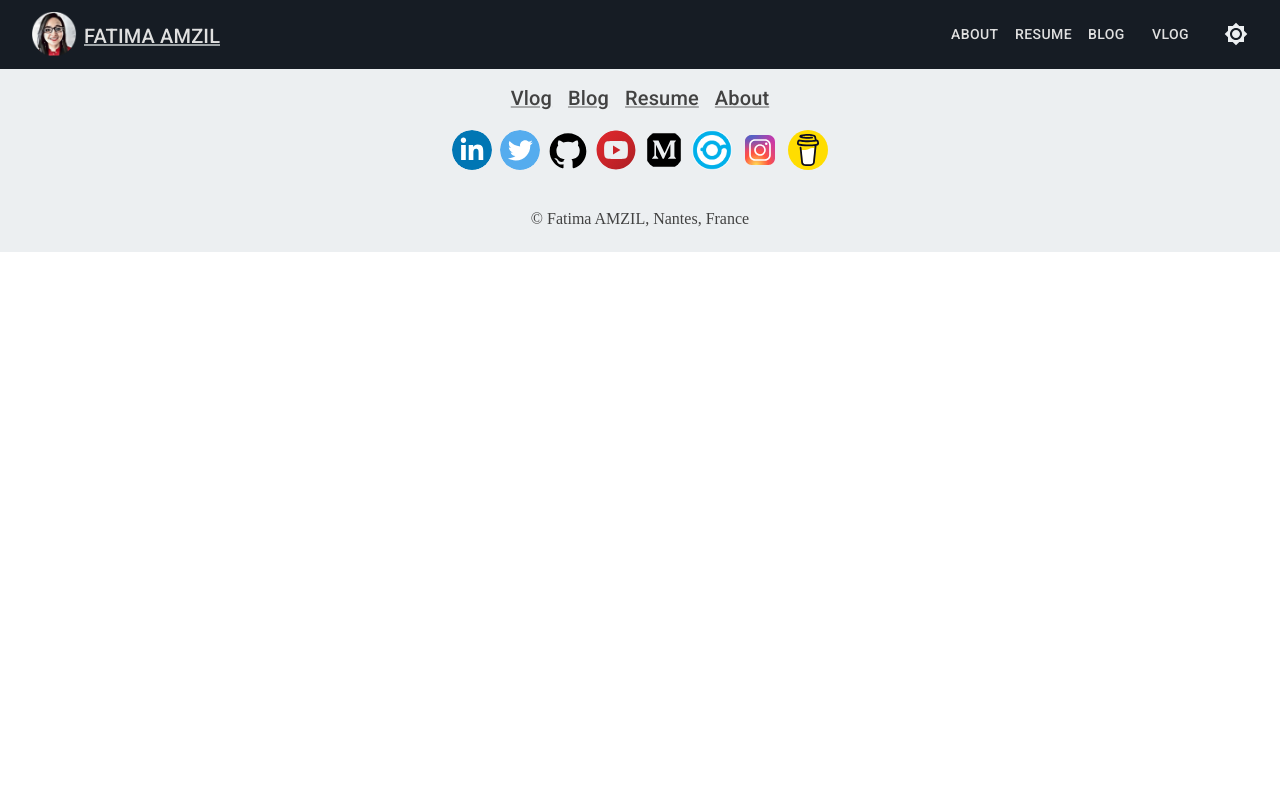
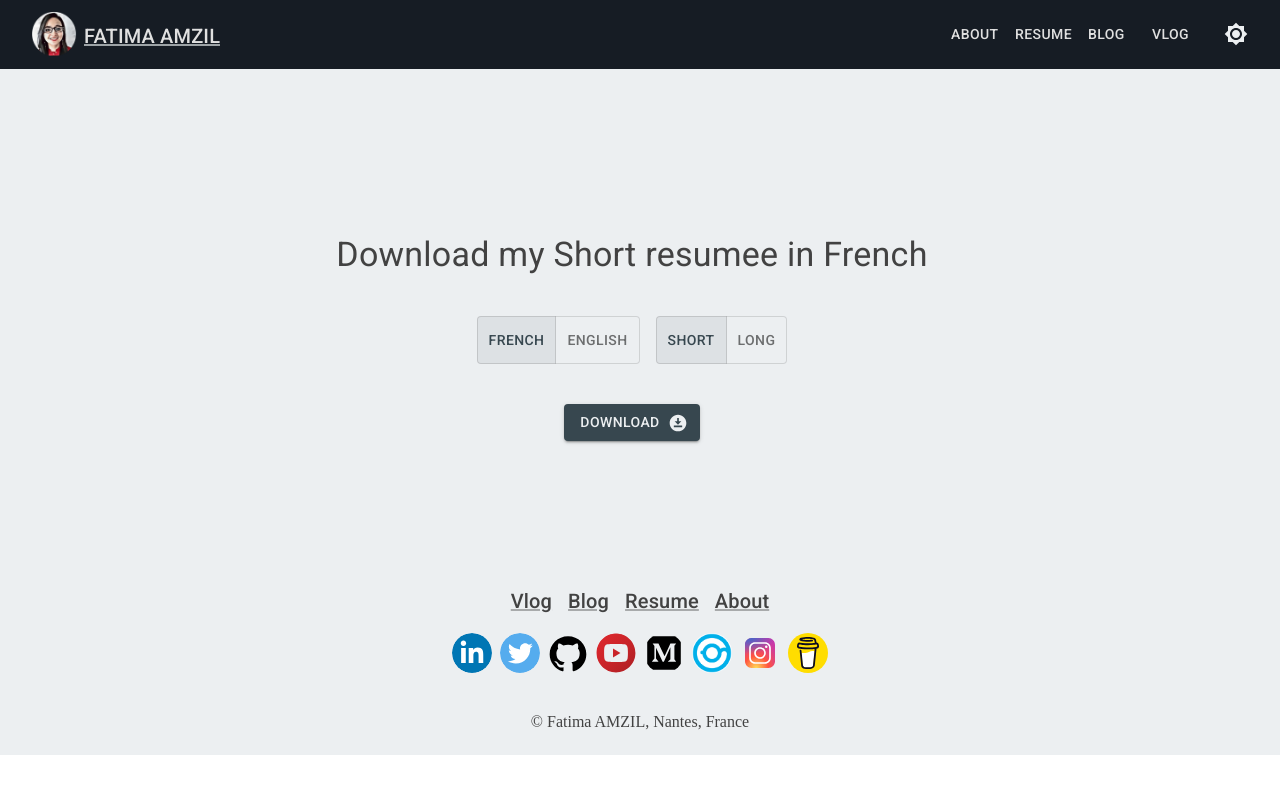
Before and after one commit to famzila/official-website, a React (Create React App) app: page /resume in a window 1280 px wide. Shown: the top 794 px of the page. Built offline with nearby package versions, Linux system fonts and the light colour scheme.

Commit message:
Resume page

```diff
--- a/src/App.js
+++ b/src/App.js
@@ -1,14 +1,17 @@
 import * as React from "react";
+import { BrowserRouter, Route, Routes } from "react-router-dom";
+
 import { ThemeProvider, createTheme } from "@mui/material/styles";
 import { styled } from "@mui/material/styles";
-import { amber, grey } from "@mui/material/colors";
-import { alpha } from "@mui/material";
+import { grey } from "@mui/material/colors";
 
 import CustomAppBar from "./components/AppBar";
 import Footer from "./components/Footer";
 import Home from "./pages/Home";
-import { BrowserRouter, Route, Routes } from "react-router-dom";
 import Blog from "./pages/Blog";
+import About from "./pages/About";
+import NotFound from "./pages/NotFound";
+import Resume from "./pages/Resume";
 
 const ColorModeContext = React.createContext({ toggleColorMode: () => {} });
 
@@ -26,10 +29,12 @@ function MyApp() {
         <Routes>
           <Route path="/" element={<Home />} />
           <Route path="blog" element={<Blog />} />
+          <Route path="resume" element={<Resume />} />
+          <Route path="about" element={<About />} />
           {/* <Route path="vlog" element={<Vlog />} /> */}
+          <Route path="*" element={<NotFound />} />
         </Routes>
       </BrowserRouter>
-      , ,
     </>
   );
 }
--- /dev/null
+++ b/src/pages/Resume.jsx
@@ -0,0 +1,101 @@
+import * as React from "react";
+import Box from "@mui/material/Box";
+import Paper from "@mui/material/Paper";
+import ToggleButton from "@mui/material/ToggleButton";
+import ToggleButtonGroup from "@mui/material/ToggleButtonGroup";
+import { Avatar, Button, Card, Chip, Divider, Grid, IconButton, Stack, Switch, Typography } from "@mui/material";
+import { styled } from "@mui/system";
+import DownloadForOfflineIcon from '@mui/icons-material/DownloadForOffline';
+import RotateLeftIcon from '@mui/icons-material/RotateLeft';
+import FormatItalicIcon from '@mui/icons-material/FormatItalic';
+import { Edit, LocationOn } from "@mui/icons-material";
+import me from "../assets/img/me.png";
+import { grey } from "@mui/material/colors";
+
+export default function Resume() {
+    const types = ["Short", "Long"];
+    const languages = ["French", "English"];
+    const [type, setType] = React.useState(types[0]);
+    const [language, setLangugae] = React.useState(languages[0]);
+
+
+    const handleLanguageSelect = (event, newValue) => {
+        setLangugae(newValue);
+        console.log(language);
+    };
+    const handleTypeSelect = (event, newValue) => {
+        setType(newValue);
+        console.log(type);
+    };
+
+    return (
+        // <Grid
+        // spacing={2}
+        // container
+        // display="flex"
+        // alignItems="center"
+        // direction="column"
+        // alignContent="center"
+        // justifyContent="center"
+        // paddingTop="180px"
+        // paddingBottom="150px"
+        //     >
+        //     <Card>
+        //         <Box sx={{ p: 2, display: 'flex', direction: "row" }}>
+        //             <Avatar variant="square" alt="Profil image" src={me}  sx={{ width: 56, height: 56 }}/>
+        //             <Typography color="white">My resume</Typography>
+        //         </Box>
+        //         <Divider />
+        //         <Stack
+        //             direction="row"
+        //             alignItems="center"
+        //             justifyContent="space-between"
+        //             sx={{ px: 2, py: 1, bgcolor: 'background.default' }}
+        //         >
+        //             <Chip>Active account not working</Chip>
+        //             <Switch />
+        //         </Stack>
+        //     </Card>
+        // </Grid>
+        <>
+            <Grid
+                spacing={2}
+                container
+                display="flex"
+                alignItems="center"
+                direction="column"
+                alignContent="center"
+                justifyContent="center"
+                paddingTop="250px"
+                paddingBottom="80px"
+            >
+                <Typography color="text.primary" variant="h4" sx={{ mb: 5}}> Download my {type} resumee in {language} </Typography>
+                <Stack spacing={2} direction="row" sx={{ mb: 5}}>
+                    <ToggleButtonGroup
+                        color="primary"
+                        value={language}
+                        exclusive
+                        onChange={handleLanguageSelect}
+                        >
+                        <ToggleButton value="French">French</ToggleButton>
+                        <ToggleButton value="English">English</ToggleButton>
+                    </ToggleButtonGroup>
+                    <ToggleButtonGroup
+                        color="primary"
+                        value={type}
+                        exclusive
+                        onChange={handleTypeSelect}
+                        >
+                        <ToggleButton value="Short">Short</ToggleButton>
+                        <ToggleButton value="Long">Long</ToggleButton>
+                    </ToggleButtonGroup>
+                </Stack>
+                <Stack direction="row">
+                    <Button variant="contained" endIcon={<DownloadForOfflineIcon />}>
+                        Download
+                    </Button>
+                </Stack>
+            </Grid>
+        </>
+    );
+}
```
